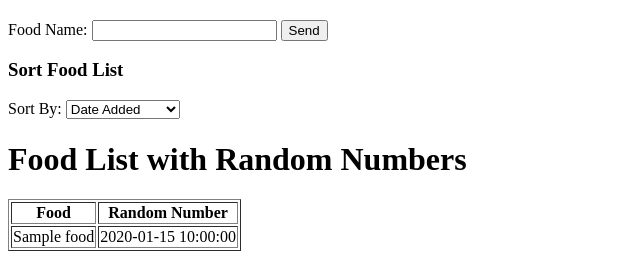
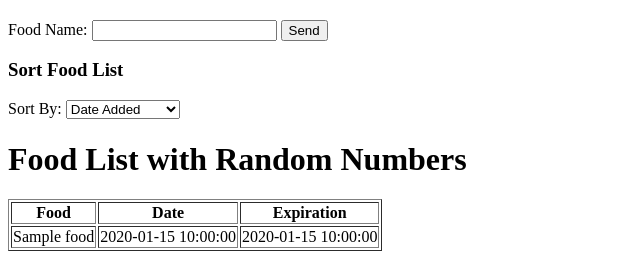
Before and after one commit to shoexue/FridgeFriend, a Flask app: page / in a window 1280 px wide. Shown: the part 670-929 px from the top of the page, without its empty margins (0-640 px from the left). Run offline with Flask 3, Linux system fonts and the light colour scheme; a database or web service that is not in the repository returns one stand-in record (values such as "Sample title"); some libraries are stand-ins or nearby versions.

Commit message:
keep track of when item was added

```diff
--- a/db_handler.py
+++ b/db_handler.py
@@ -19,18 +19,27 @@ def connect_db():
     )
 
 def init_db():
-    """Initialize the PostgreSQL database with a table."""
+    """Drop and recreate the PostgreSQL database table."""
+    print("Dropping and recreating the table...")
     conn = connect_db()
     cursor = conn.cursor()
+
+    # # Drop the table if it exists
+    # cursor.execute('DROP TABLE IF EXISTS foods;')
+
+    # Create the table with the correct schema
     cursor.execute('''
     CREATE TABLE IF NOT EXISTS foods (
         id SERIAL PRIMARY KEY,
         name TEXT,
+        when_added DATE DEFAULT CURRENT_DATE,
         expiration_date TEXT
-    )
+    );
     ''')
+
     conn.commit()
     conn.close()
+
 
 def add_food(name, expiration_date):
     """Insert a new food item into the database."""
@@ -46,14 +55,15 @@ def get_all_foods(sort_by='date'):
     cursor = conn.cursor()
 
     if sort_by == 'expiration_date':
-        query = 'SELECT name, expiration_date FROM foods ORDER BY expiration_date ASC'
+        query = 'SELECT name, when_added, expiration_date FROM foods ORDER BY expiration_date ASC'
     else:  # Default to sorting by date added
-        query = 'SELECT name, expiration_date FROM foods ORDER BY id ASC'
+        query = 'SELECT name, when_added, expiration_date FROM foods ORDER BY when_added ASC'  # Sort by when_added column
 
     cursor.execute(query)
     foods = cursor.fetchall()
     conn.close()
     return foods
+
 
 def delete_food_by_name(name):
     """Delete a food item from the database by its name."""
--- a/templates/index.html
+++ b/templates/index.html
@@ -121,14 +121,18 @@
         <thead>
             <tr>
                 <th>Food</th>
-                <th>Random Number</th>
+                <th>Date</th>
+                <th> Expiration</th>
+
             </tr>
         </thead>
         <tbody>
-            {% for food, random_number in foods %}
+            {% for food, date, expiration in foods %}
                 <tr>
                     <td>{{ food }}</td>
-                    <td>{{ random_number }}</td>
+                    <td>{{ date }}</td>
+                    <td>{{ expiration }}</td>
+
                 </tr>
             {% endfor %}
         </tbody>
```
Also changed, not shown: sdlfkj.png (added), snack.png (added).
